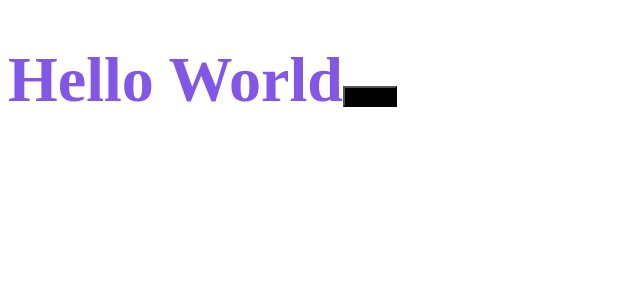
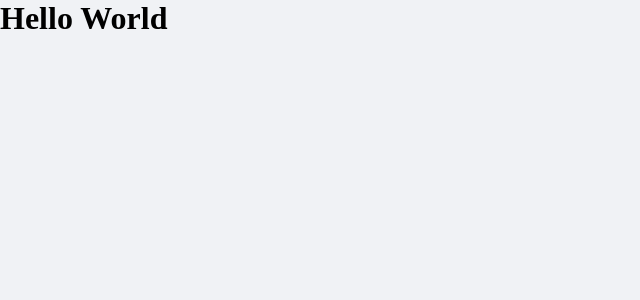
Before and after one commit to JoaoMacedo03/IgniteAula02-DTMoney, a React (Create React App) app: page / in a window 1280 px wide. Shown: the top 300 px of the page, without its empty margins (0-640 px from the left). Built offline with nearby package versions, Linux system fonts and the light colour scheme.

Commit message:
Feat: GlobalStyles
Created the global styles for the app to follow from now on

```diff
--- a/src/App.tsx
+++ b/src/App.tsx
@@ -1,21 +1,10 @@
-import styled from 'styled-components'
-
-const Title = styled.h1`
-  color: #8257e6;
-  font-size: 64px;
-
-  button {
-    background-color: black;
-  }
-`;
+import { GlobalStyle } from "./styles/global";
 
 export function App() {
   return (
     <div className="App">
-      <Title>
-        Hello World
-        <button>Salvar</button>
-      </Title>
+      <h1>Hello World</h1>
+      <GlobalStyle />
     </div>
   );
 }
--- /dev/null
+++ b/src/styles/global.ts
@@ -0,0 +1,43 @@
+import { createGlobalStyle } from 'styled-components'
+
+export const GlobalStyle = createGlobalStyle`
+  :root {
+    --background: #f0f2f5;
+    --red: #e5234d;
+    --blue: #5439cc;
+    --blue-light: #6933ff;
+    --text-title: #363f5f;
+    --text-body: #969cb3;
+    --shape: #ffffff;
+  }
+
+  * {
+    margin: 0;
+    padding: 0;
+    box-sizing: border-box;
+  }
+
+  html {
+    @media (max-width: 1080px) {
+      font-size: 93.75%;
+    }
+
+    @media (max-width: 725px) {
+      font-size: 87.5%;
+    }
+  }
+
+  body {
+    background: var(--background);
+    -webkit-font-smoothing: antialiased;
+  }
+
+  button {
+    cursor: pointer;
+  }
+
+  [disabled] {
+    opacity: 0.6;
+    cursor: not-allowed;
+  }
+`;
```
